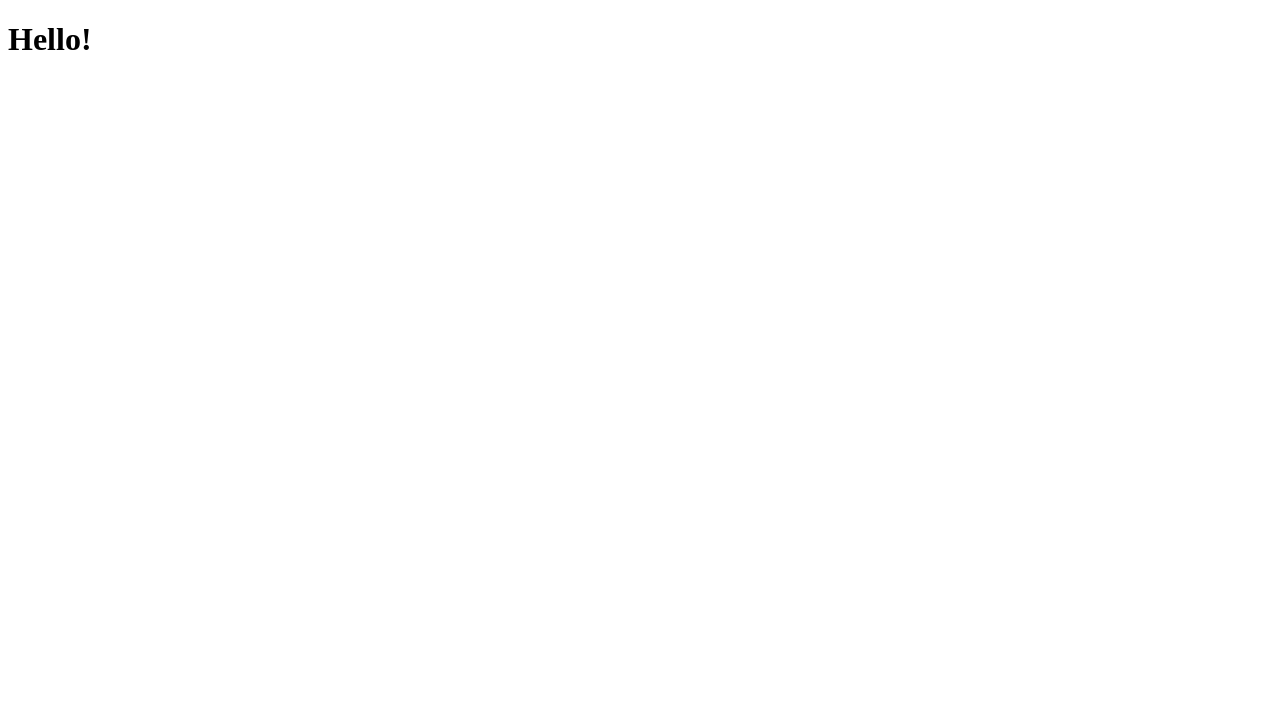
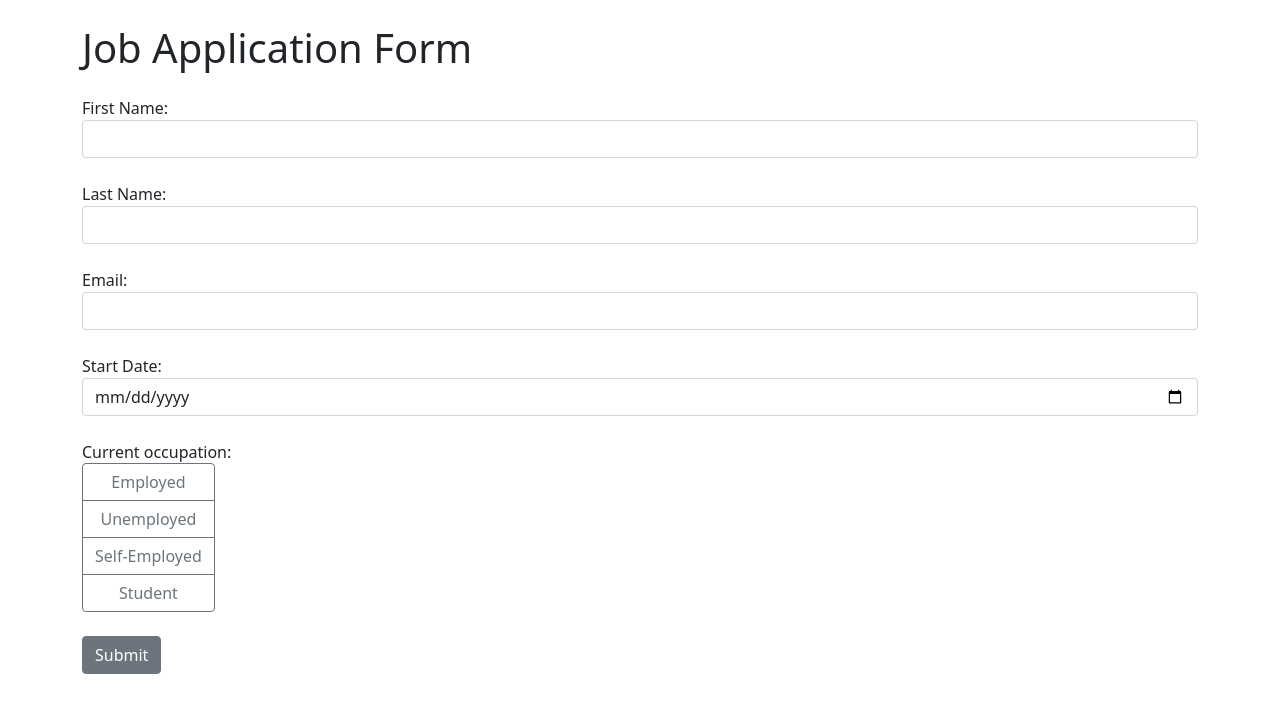
Before and after one commit to reemmarji-03/Job-Application-Website, a Django app: page / in a window 1280 px wide. Before the commit the part shown is almost empty. Shown: the top 713 px of the page. Run offline with Django 5.2, Linux system fonts and the light colour scheme.

Commit message:
add data to db

```diff
--- a/job_application/templates/index.html
+++ b/job_application/templates/index.html
@@ -3,12 +3,59 @@
     <head>
         <meta charset="utf-8">
         <meta name="viewport" content="width=device-width, intial-scale=1, shrink-to-fit=no">
-        <title>Job Application Form</title>
-
+        <link rel="stylesheet" href="https://cdn.jsdelivr.net/npm/bootstrap@5.1.3/dist/css/bootstrap.min.css">
     </head>
 
     <body>
-        <h1>Hello!</h1>
+        <div class="container">
+            <h1 class="mt-4 mb-4">Job Application Form</h1>
+                <form method="POST">
+                    {% csrf_token %}
+                    <div class="form-group mb-4">
+                        <label for="first_name">First Name:</label>
+                        <input class="form-control" type="text" id="first_name" name="first_name" required>
+                    </div>
+                    <div class="form-group mb-4">
+                        <label for="last_name">Last Name:</label>
+                        <input class="form-control" type="text" id="last_name" name="last_name" required>
+                    </div>
+                    <div class="form-group mb-4">
+                        <label for="email">Email:</label>
+                        <input class="form-control" type="email" id="email" name="email" required>
+                    </div>
+                    <div class="form-group mb-4">
+                        <label for="date">Start Date:</label>
+                        <input class="form-control" type="date" id="date" name="date" required>
+                    </div>
+                    <div class="form-group mb-4">
+                        <label>Current occupation: </label>
+                        <br>
+                        <div class="btn-group-vertical" id="occupation">
+                            <input class="btn-check form-control" type="radio" id="employed" name="occupation" value="employed" required>
+                            <label class="btn btn-outline-secondary" for="employed">Employed</label>
 
+                            <input class="btn-check form-control" type="radio" id="unemployed" name="occupation" value="unemployed" required>
+                            <label class="btn btn-outline-secondary" for="unemployed">Unemployed</label>
+
+                            <input class="btn-check form-control" type="radio" id="self-employed" name="occupation" value="self-employed" required>
+                            <label class="btn btn-outline-secondary" for="self-employed">Self-Employed</label>
+
+                            <input class="btn-check form-control" type="radio" id="student" name="occupation" value="student" required>
+                            <label class="btn btn-outline-secondary" for="student">Student</label>
+                        </div>
+                    </div>
+                <button class="btn btn-secondary mb-4" type="submit">Submit</button>
+                    {% if messages %}
+                        <div class="alert alert-success">
+                            {% for message in messages %}
+                                {{ message }}
+                            {% endfor %}
+                        </div>
+                    {% endif %}
+            </form>
+        </div>
+        <script src="https://code.jquery.com/jquery-3.6.0.min.js"></script>
+        <script src="https://cdn.jsdelivr.net/npm/bootstrap@5.1.3/dist/js/bootstrap.min.js"></script>
     </body>
+
 </html>
--- a/job_application/views.py
+++ b/job_application/views.py
@@ -1,5 +1,19 @@
 from django.shortcuts import render
+from .froms import ApplicationForm
+from .models import Form
 
 
 def index(request):
+    if request.method == "POST":
+        form = ApplicationForm(request.POST)
+        if form.is_valid():
+            first_name = form.cleaned_data['first_name']
+            last_name = form.cleaned_data['last_name']
+            email = form.cleaned_data['email']
+            date = form.cleaned_data['date']
+            occupation = form.cleaned_data['occupation']
+
+            Form.objects.create(first_name=first_name, last_name=last_name,
+                                email=email, date=date, occupation=occupation)
+
     return render(request, "index.html")
```
Also changed, not shown: job_application/froms.py (added, +11 -0 lines), db.sqlite3.
